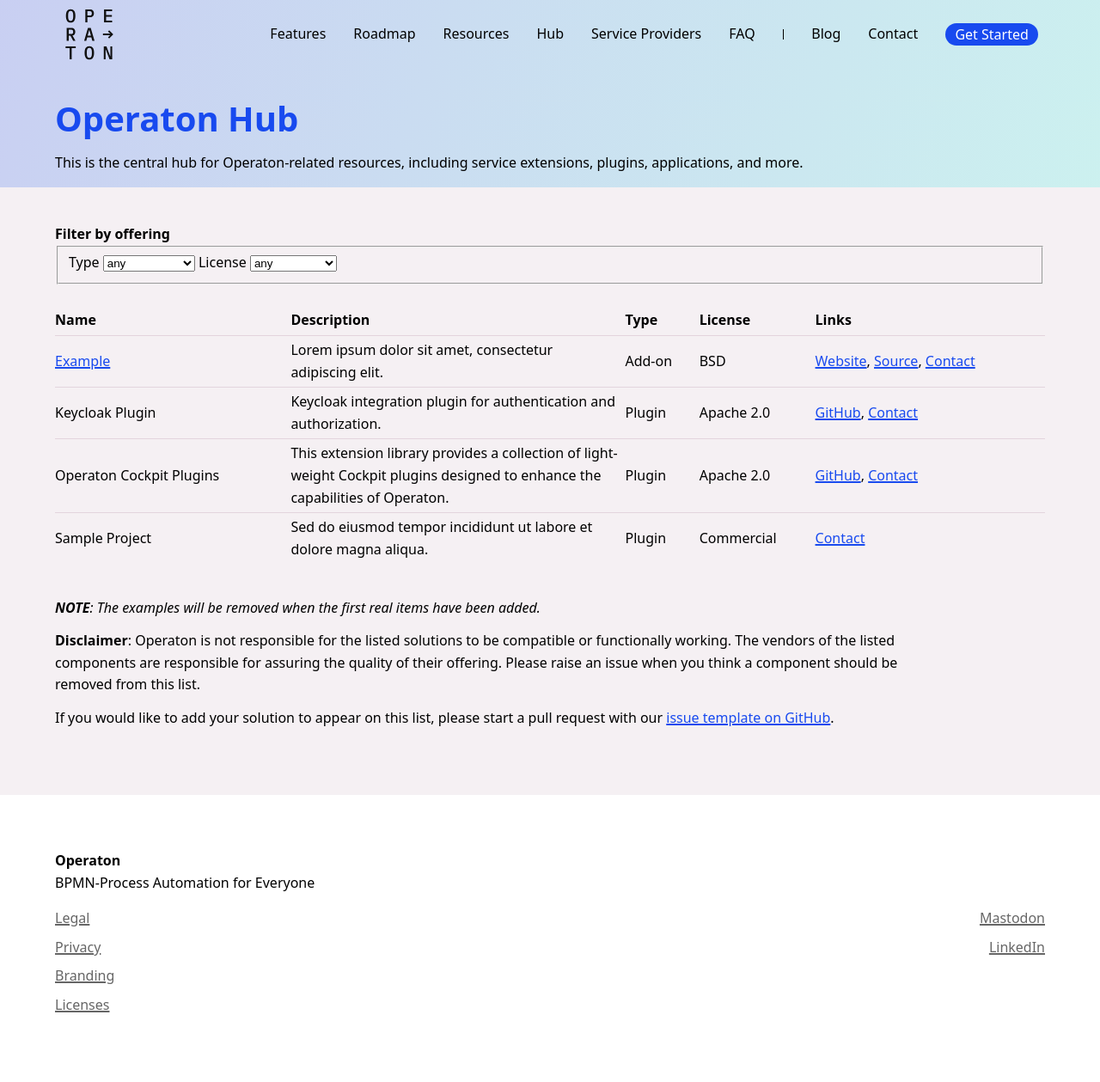
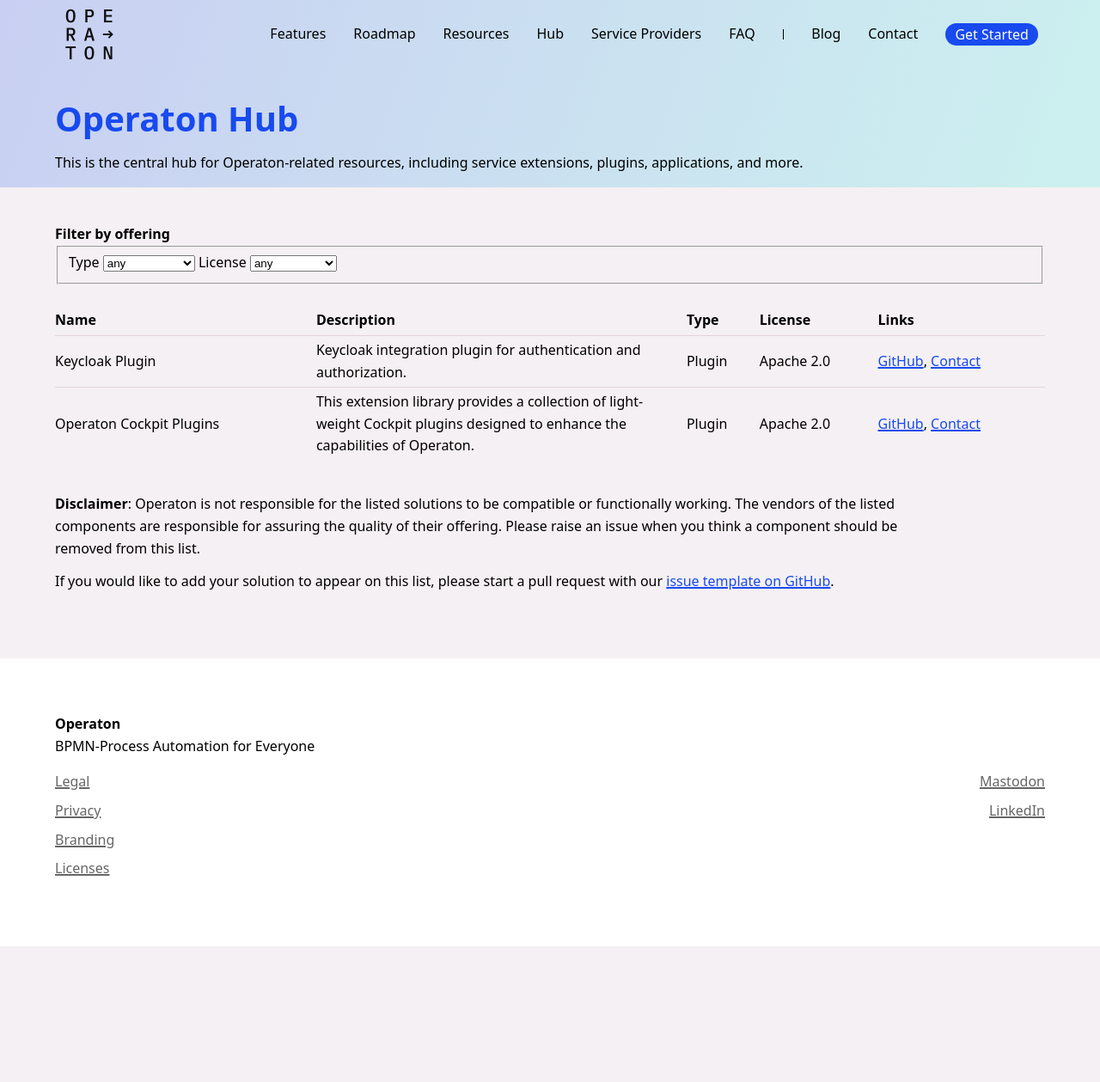
Before and after one commit to operaton/operaton.org, a Jekyll site: the page built from hub.html, in a window 1280 px wide. Shown: the whole page at 86% size. Built offline with Jekyll 4.4.1, drawn with Linux system fonts in a browser that asks for light colours; after the commit the page ends 1101 px from its top, so only the background shows below that.

Commit message:
chore(hub): Remove dummy components

```diff
--- a/_data/hub-items.yml
+++ b/_data/hub-items.yml
@@ -1,23 +1,3 @@
-- name: Sample Project
-  description: >-
-    Sed do eiusmod tempor incididunt ut labore et dolore magna aliqua.
-  type: 1
-  license: 0
-  links:
-    - label: Contact
-      url: mailto:foo@bar.com
-- name: Example
-  description: >-
-    Lorem ipsum dolor sit amet, consectetur adipiscing elit.
-  type: 2
-  license: 3
-  links:
-    - label: Website
-      url: https://www.example.com
-    - label: Source
-      url: https://github.com/sample/project
-    - label: Contact
-      url: mailto:foo@bar.com
 - name: Keycloak Plugin
   description: >-
     Keycloak integration plugin for authentication and authorization.
--- a/hub.html
+++ b/hub.html
@@ -98,9 +98,6 @@
 
 <br>
 
-<p>
-  <i><b>NOTE</b>: The examples will be removed when the first real items have been added.</i>
-</p>
 <p class="content"><b>Disclaimer</b>: Operaton is not responsible for the listed solutions to be compatible or functionally working. The vendors of the listed components are responsible for assuring the quality of their offering.
   Please raise an issue when you think a component should be removed from this list.
 </p>
```
